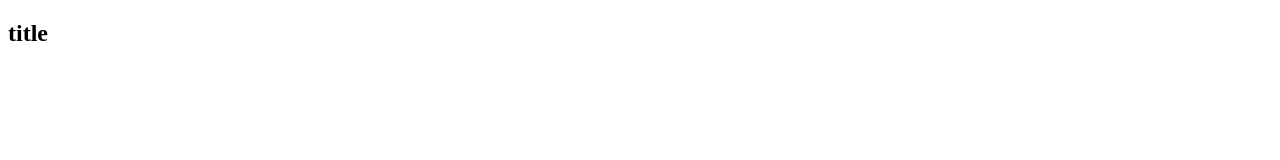
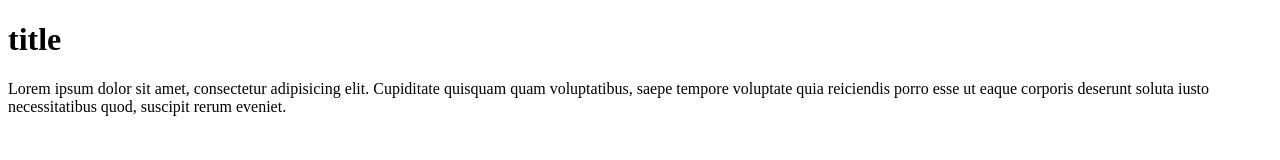
Before and after one commit to hneudev/miPrimerRepo, a plain HTML site: page index.html in a window 1280 px wide. Drawn offline with Linux system fonts and the light colour scheme.

Commit message:
agregando un h1 y un parrafo

```diff
--- a/index.html
+++ b/index.html
@@ -7,6 +7,7 @@
     <title>HTML</title>
 </head>
 <body>
-    <h2>title</h2>
+    <h1>title</h1>
+    <p>Lorem ipsum dolor sit amet, consectetur adipisicing elit. Cupiditate quisquam quam voluptatibus, saepe tempore voluptate quia reiciendis porro esse ut eaque corporis deserunt soluta iusto necessitatibus quod, suscipit rerum eveniet.</p>
 </body>
 </html>
```
